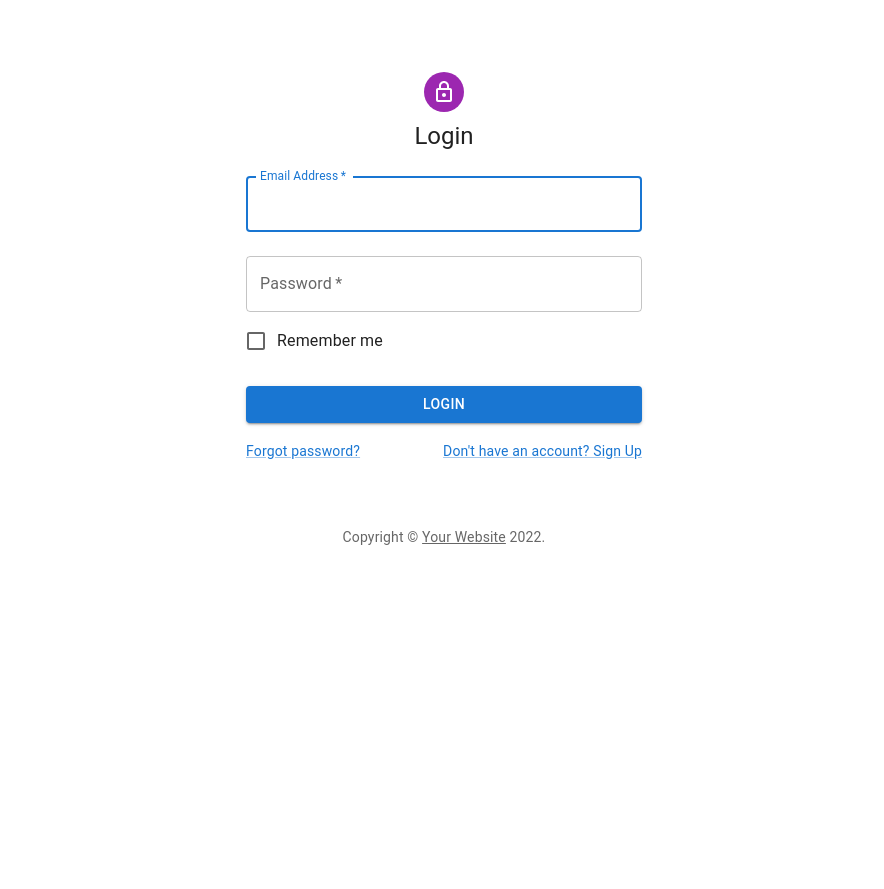
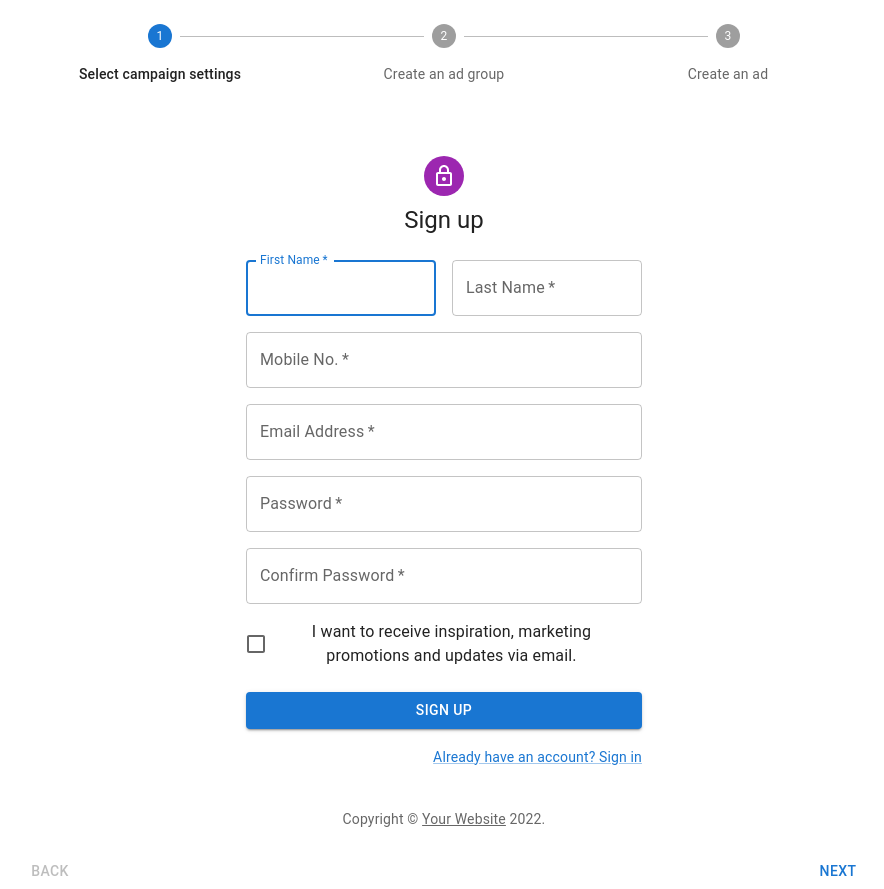
Before and after one commit to NotGitCtrl/Frontend, a React (Create React App) app: page / in a window 1280 px wide. Shown: the whole page, without its empty margins (196-1080 px from the left). Before the commit the page ends 800 px from the top, so only its background shows below. Built offline with nearby package versions, Linux system fonts and the light colour scheme.

Commit message:
Added Stepper and SignUp for Project Member

```diff
--- a/src/App.js
+++ b/src/App.js
@@ -1,8 +1,8 @@
 import "./App.css";
-import Login from "./Components/Login";
+import SignUpStepper from "./Components/Stepper/Stepper";
 
 function App() {
-  return <Login />;
+  return <SignUpStepper />;
 }
 
 export default App;
--- /dev/null
+++ b/src/Components/Signup/Signup.js
@@ -0,0 +1,163 @@
+import * as React from "react";
+import Avatar from "@mui/material/Avatar";
+import Button from "@mui/material/Button";
+import CssBaseline from "@mui/material/CssBaseline";
+import TextField from "@mui/material/TextField";
+import FormControlLabel from "@mui/material/FormControlLabel";
+import Checkbox from "@mui/material/Checkbox";
+import Link from "@mui/material/Link";
+import Grid from "@mui/material/Grid";
+import Box from "@mui/material/Box";
+import LockOutlinedIcon from "@mui/icons-material/LockOutlined";
+import Typography from "@mui/material/Typography";
+import Container from "@mui/material/Container";
+import { createTheme, ThemeProvider } from "@mui/material/styles";
+
+function Copyright(props) {
+  return (
+    <Typography
+      variant="body2"
+      color="text.secondary"
+      align="center"
+      {...props}
+    >
+      {"Copyright © "}
+      <Link color="inherit" href="https://mui.com/">
+        Your Website
+      </Link>{" "}
+      {new Date().getFullYear()}
+      {"."}
+    </Typography>
+  );
+}
+
+const theme = createTheme();
+
+export default function SignUp() {
+  const handleSubmit = (event) => {
+    event.preventDefault();
+    const data = new FormData(event.currentTarget);
+    console.log({
+      email: data.get("email"),
+      password: data.get("password"),
+    });
+  };
+
+  return (
+    <ThemeProvider theme={theme}>
+      <Container component="main" maxWidth="xs">
+        <CssBaseline />
+        <Box
+          sx={{
+            marginTop: 8,
+            display: "flex",
+            flexDirection: "column",
+            alignItems: "center",
+          }}
+        >
+          <Avatar sx={{ m: 1, bgcolor: "secondary.main" }}>
+            <LockOutlinedIcon />
+          </Avatar>
+          <Typography component="h1" variant="h5">
+            Sign up
+          </Typography>
+          <Box
+            component="form"
+            noValidate
+            onSubmit={handleSubmit}
+            sx={{ mt: 3 }}
+          >
+            <Grid container spacing={2}>
+              <Grid item xs={12} sm={6}>
+                <TextField
+                  autoComplete="given-name"
+                  name="firstName"
+                  required
+                  fullWidth
+                  id="firstName"
+                  label="First Name"
+                  autoFocus
+                />
+              </Grid>
+              <Grid item xs={12} sm={6}>
+                <TextField
+                  required
+                  fullWidth
+                  id="lastName"
+                  label="Last Name"
+                  name="lastName"
+                  autoComplete="family-name"
+                />
+              </Grid>
+              <Grid item xs={12}>
+                <TextField
+                  required
+                  fullWidth
+                  id="mobileno"
+                  label="Mobile No."
+                  name="mobileno"
+                />
+              </Grid>
+              <Grid item xs={12}>
+                <TextField
+                  required
+                  fullWidth
+                  id="email"
+                  label="Email Address"
+                  name="email"
+                  autoComplete="email"
+                />
+              </Grid>
+              <Grid item xs={12}>
+                <TextField
+                  required
+                  fullWidth
+                  name="password"
+                  label="Password"
+                  type="password"
+                  id="password"
+                  autoComplete="new-password"
+                />
+              </Grid>
+              <Grid item xs={12}>
+                <TextField
+                  required
+                  fullWidth
+                  name="confirmpassword"
+                  label="Confirm Password"
+                  type="password"
+                  id="confirmpassword"
+                  autoComplete="new-password"
+                />
+              </Grid>
+              <Grid item xs={12}>
+                <FormControlLabel
+                  control={
+                    <Checkbox value="allowExtraEmails" color="primary" />
+                  }
+                  label="I want to receive inspiration, marketing promotions and updates via email."
+                />
+              </Grid>
+            </Grid>
+            <Button
+              type="submit"
+              fullWidth
+              variant="contained"
+              sx={{ mt: 3, mb: 2 }}
+            >
+              Sign Up
+            </Button>
+            <Grid container justifyContent="flex-end">
+              <Grid item>
+                <Link href="#" variant="body2">
+                  Already have an account? Sign in
+                </Link>
+              </Grid>
+            </Grid>
+          </Box>
+        </Box>
+        <Copyright sx={{ mt: 5 }} />
+      </Container>
+    </ThemeProvider>
+  );
+}
--- /dev/null
+++ b/src/Components/Stepper/Stepper.js
@@ -0,0 +1,80 @@
+import * as React from "react";
+import Box from "@mui/material/Box";
+import Stepper from "@mui/material/Stepper";
+import Step from "@mui/material/Step";
+import StepLabel from "@mui/material/StepLabel";
+import Button from "@mui/material/Button";
+import Typography from "@mui/material/Typography";
+import { Container } from "@mui/material";
+import SignUp from "../Signup/Signup";
+
+const steps = [
+  "Select campaign settings",
+  "Create an ad group",
+  "Create an ad",
+];
+
+export default function SignUpStepper() {
+  const [activeStep, setActiveStep] = React.useState(0);
+
+  const handleNext = () => {
+    setActiveStep((prevActiveStep) => prevActiveStep + 1);
+  };
+
+  const handleBack = () => {
+    setActiveStep((prevActiveStep) => prevActiveStep - 1);
+  };
+
+  const handleReset = () => {
+    setActiveStep(0);
+  };
+
+  return (
+    <Container sx={{ mt: 3 }} maxWidth="md">
+      <Stepper activeStep={activeStep} alternativeLabel>
+        {steps.map((label, index) => {
+          const stepProps = {};
+          const labelProps = {};
+
+          return (
+            <Step key={label} {...stepProps}>
+              <StepLabel {...labelProps}>{label}</StepLabel>
+            </Step>
+          );
+        })}
+      </Stepper>
+      {activeStep === steps.length ? (
+        <React.Fragment>
+          <Typography textAlign="center" sx={{ mt: 2, mb: 1 }}>
+            All steps completed - you&apos;re finished
+          </Typography>
+          <Box sx={{ display: "flex", flexDirection: "row", pt: 2 }}>
+            <Box sx={{ flex: "1 1 auto" }} />
+            <Button onClick={handleReset}>Reset</Button>
+          </Box>
+        </React.Fragment>
+      ) : (
+        <React.Fragment>
+          <Typography textAlign="center" sx={{ mt: 2, mb: 1 }}>
+            {activeStep === 0 ? <SignUp /> : `Step ${activeStep + 1}`}
+          </Typography>
+          <Box sx={{ display: "flex", flexDirection: "row", pt: 2 }}>
+            <Button
+              color="inherit"
+              disabled={activeStep === 0}
+              onClick={handleBack}
+              sx={{ mr: 1 }}
+            >
+              Back
+            </Button>
+            <Box sx={{ flex: "1 1 auto" }} />
+
+            <Button onClick={handleNext}>
+              {activeStep === steps.length - 1 ? "Finish" : "Next"}
+            </Button>
+          </Box>
+        </React.Fragment>
+      )}
+    </Container>
+  );
+}
```
Also changed, not shown: src/Components/Login/Login.js (renamed from src/Components/Login.js).
